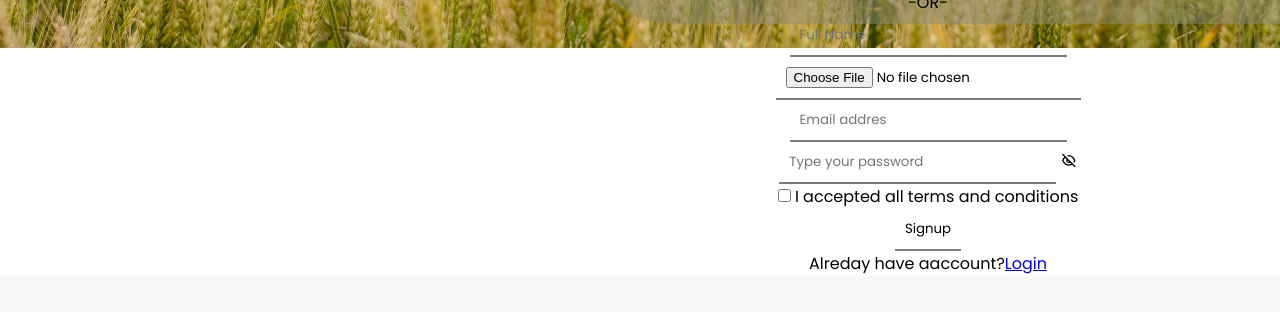
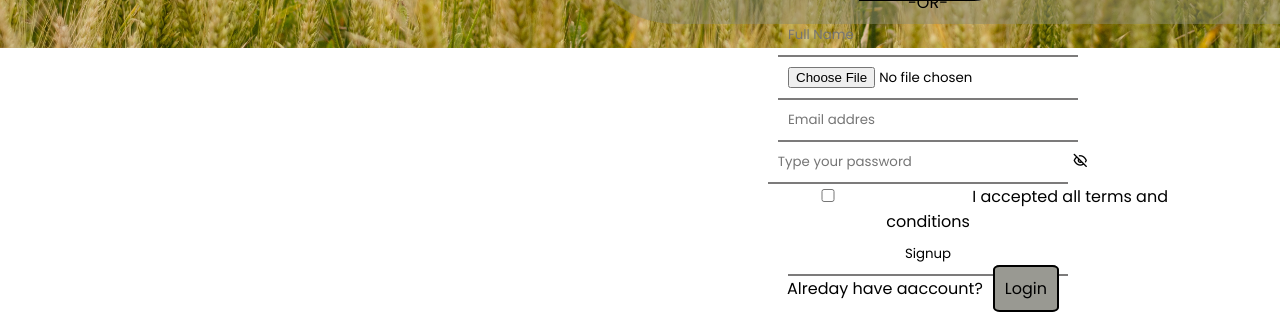
Before and after one commit to SaratGayen/Wallzbay, a PHP site: page /signup.html in a window 1280 px wide. Shown: the part 776-1088 px from the top of the page. Before the commit the page ends 1050 px from the top, so only its background shows below. Run offline with PHP 8.4, Linux system fonts and the light colour scheme.

Commit message:
anchor tag updated
padding added
flexbox added

```diff
--- a/css/signup.css
+++ b/css/signup.css
@@ -15,6 +15,7 @@ body{
     width: 100vw;
 }
 input{
+    width: 50%;
     border: none;
     padding: 10px;
     background:none;
@@ -46,14 +47,29 @@ section{
 }
 .items{
     position: relative;
-    height: 20rem;
+    height: 35rem;
     width: 35rem;
     margin: auto;
     top: 2rem ;
     text-align: center;
+
+    /*after displa flax*/
+
+    display: flex;
+    flex-direction: column;
 }
 
 h1{
     font-size: 4rem;
     font-weight: 400;
 }
+
+a{
+    text-decoration: none;
+    padding: 10px;
+    background-color: rgb(153, 153, 146);
+    border-radius: 10%;
+    border: 2px solid black;
+    color: black;
+    margin:10px;
+}
```
